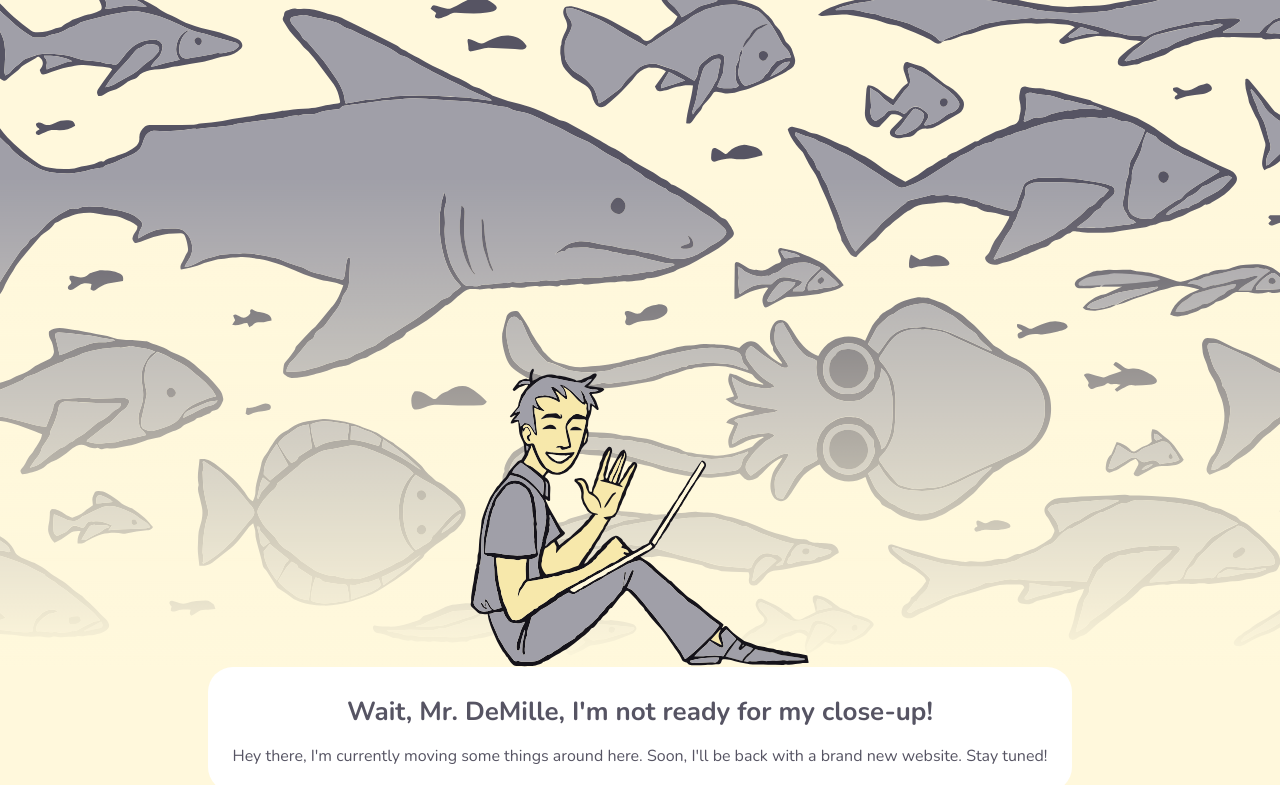
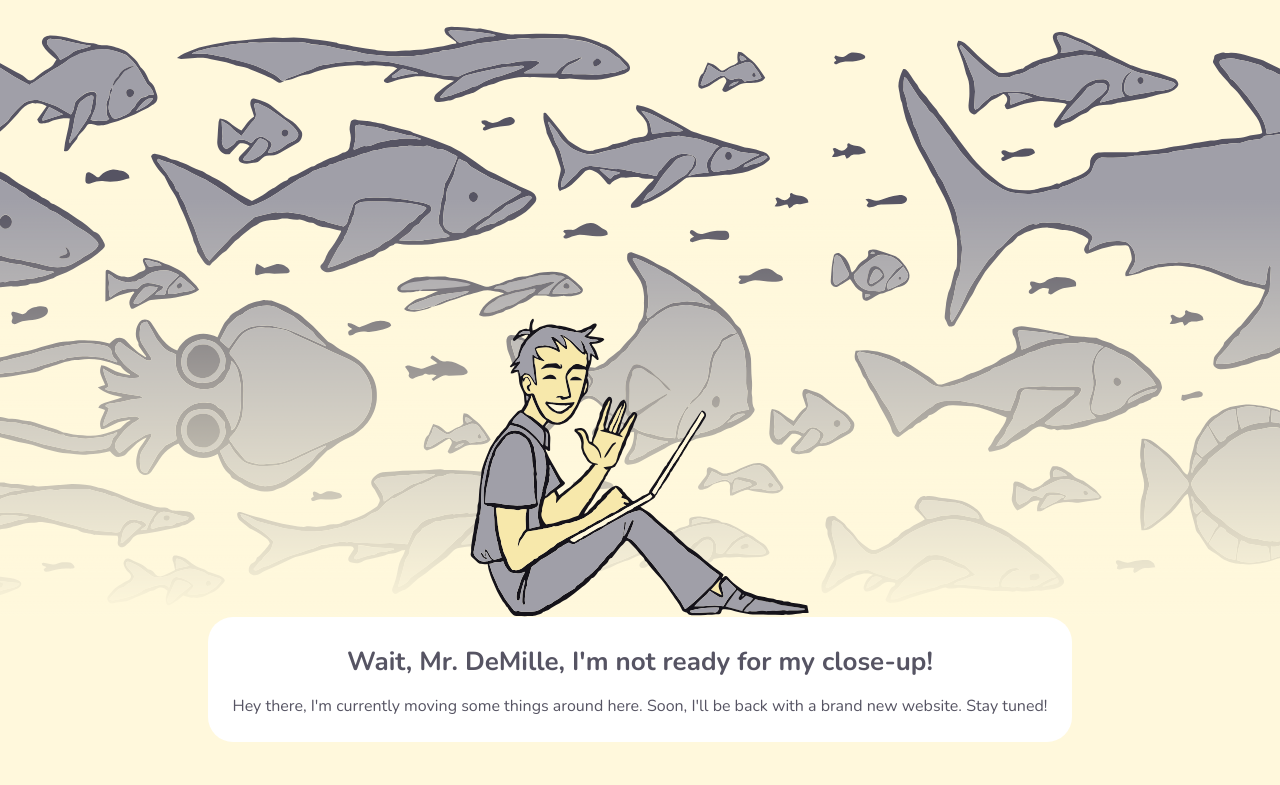
Before and after one commit to lupiego/lupiego.github.io, a plain HTML site: page index.html in a window 1280 px wide. Shown: the top 785 px of the page. Drawn offline with nearby package versions, Linux system fonts and the light colour scheme.

Commit message:
fixing the alignment

```diff
--- a/styles.css
+++ b/styles.css
@@ -25,13 +25,14 @@ header {
 }
 
 main {
-  text-align: center;
+  text-align: center; /* Optional: keeps text aligned in the center */
   flex: 1;
   display: flex;
-  flex-direction: column;
-  align-items: center;
-  justify-content: center;
+  flex-direction: column; /* Keep the elements in a vertical column */
+  align-items: center; /* Aligns the items to the start (left by default) */
+  justify-content: flex-start; /* Stacks items from the top down */
 }
+
 
 h1 {
   font-size: 26px;
@@ -53,7 +54,7 @@ p {
 
 .peixes {
   width: 100vw; /* Full viewport width */
-  height: 700px; /* Adjust height to make it responsive */
+  height: 600px; /* Adjust height to make it responsive */
   background-image: linear-gradient(to top, rgba(255, 248, 220, 1) 0%, rgba(255, 248, 220, 0) 70%),
         url("https://raw.githubusercontent.com/lupiego/lupiego.github.io/main/img/peixes.svg");
   background-size: cover; /* Maintain proportions and cover the container */
```
